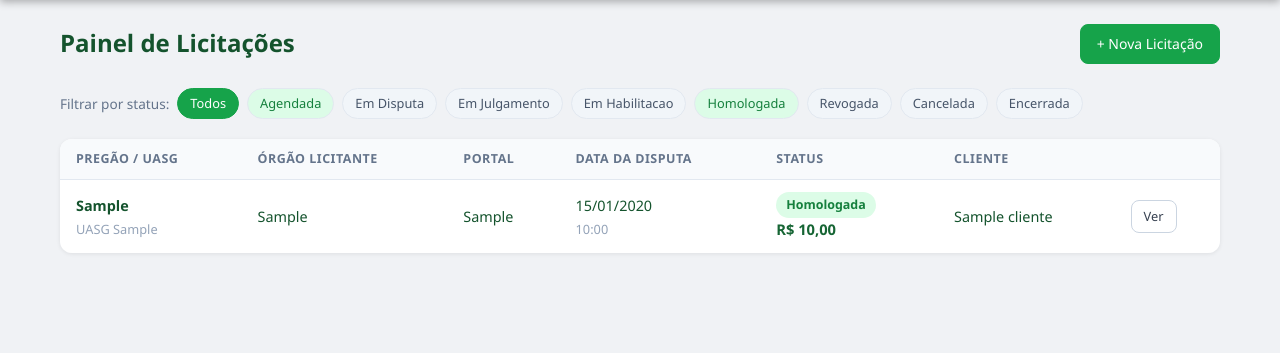
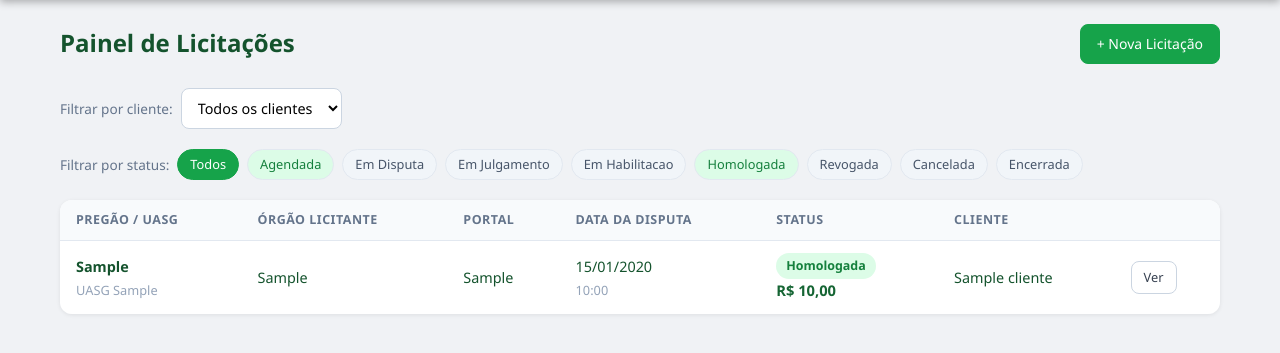
Before and after one commit to igorsantoscost-rgb/Software-de-Licita-es, a Flask app: page /painel in a window 1280 px wide. Shown: the part 56-409 px from the top of the page. Run offline with Flask 3, Linux system fonts and the light colour scheme; a user stored in the database is signed in; tables that the repository leaves empty hold one stand-in row (values such as "Sample post").

Commit message:
feat(painel): filtro por cliente; feat(orgao): opcao consorcio publico sem CAPAG

```diff
--- a/app/routes/licitacoes.py
+++ b/app/routes/licitacoes.py
@@ -13,7 +13,7 @@ lic_bp = Blueprint("lic", __name__, url_prefix="/licitacoes")
 
 UPLOAD_FOLDER = "/app/uploads"
 
-ESFERA_CHOICES = ["federal", "estadual", "municipal"]
+ESFERA_CHOICES = ["federal", "estadual", "municipal", "consorcio"]
 
 
 def _aplicar_capag(lic):
@@ -25,7 +25,8 @@ def _aplicar_capag(lic):
 
     if esfera not in ESFERA_CHOICES:
         esfera = ""
-    if esfera == "federal":
+    if esfera in ("federal", "consorcio"):
+        # Consórcio público não tem nota CAPAG própria no Tesouro
         uf, municipio = "", ""
     elif esfera == "estadual":
         municipio = ""
--- a/app/routes/main.py
+++ b/app/routes/main.py
@@ -8,10 +8,14 @@ import calendar
 main_bp = Blueprint("main", __name__)
 
 
-def _licitacoes_do_usuario(status_filtro=None):
+def _licitacoes_do_usuario(status_filtro=None, cliente_filtro=None):
     q = Licitacao.query
     if not current_user.is_assessor():
+        # Cliente sempre vê apenas as próprias licitações
         q = q.filter_by(cliente_id=current_user.cliente_id)
+    elif cliente_filtro and cliente_filtro != "todos":
+        # Assessor pode filtrar por um cliente específico
+        q = q.filter_by(cliente_id=cliente_filtro)
     if status_filtro and status_filtro != "todos":
         q = q.filter_by(status=status_filtro)
     return q.order_by(Licitacao.data_disputa.asc()).all()
@@ -21,13 +25,15 @@ def _licitacoes_do_usuario(status_filtro=None):
 @login_required
 def painel():
     status_filtro = request.args.get("status", "todos")
-    licitacoes = _licitacoes_do_usuario(status_filtro)
-    clientes = Cliente.query.all() if current_user.is_assessor() else []
+    cliente_filtro = request.args.get("cliente_id", "todos")
+    licitacoes = _licitacoes_do_usuario(status_filtro, cliente_filtro)
+    clientes = Cliente.query.order_by(Cliente.nome).all() if current_user.is_assessor() else []
     return render_template(
         "painel.html",
         licitacoes=licitacoes,
         status_choices=STATUS_CHOICES,
         status_filtro=status_filtro,
+        cliente_filtro=cliente_filtro,
         clientes=clientes,
     )
 
--- a/app/templates/detalhe_licitacao.html
+++ b/app/templates/detalhe_licitacao.html
@@ -99,6 +99,8 @@
       <h3>CAPAG — Capacidade de Pagamento</h3>
       {% if lic.esfera == 'federal' %}
         <p class="muted">Licitação federal — a CAPAG não se aplica (não existe nota para a União).</p>
+      {% elif lic.esfera == 'consorcio' %}
+        <p class="muted">Órgão é um consórcio público — a CAPAG não se aplica (não existe nota individual para consórcios).</p>
       {% elif lic.capag_nota %}
         <div class="capag-box capag-nota-{{ lic.capag_nota|replace('+','mais')|lower }}">
           <span class="capag-badge">{{ lic.capag_nota }}</span>
--- a/app/templates/form_licitacao.html
+++ b/app/templates/form_licitacao.html
@@ -43,8 +43,9 @@
           <option value="federal"   {% if lic and lic.esfera == 'federal' %}selected{% endif %}>Federal (não consulta CAPAG)</option>
           <option value="estadual"  {% if lic and lic.esfera == 'estadual' %}selected{% endif %}>Estadual / Governo do Estado</option>
           <option value="municipal" {% if lic and lic.esfera == 'municipal' %}selected{% endif %}>Municipal / Prefeitura</option>
+          <option value="consorcio" {% if lic and lic.esfera == 'consorcio' %}selected{% endif %}>Consórcio Público (não consulta CAPAG)</option>
         </select>
-        <small class="muted">Define se o sistema consulta a nota CAPAG do ente (estado ou município).</small>
+        <small class="muted">Define se o sistema consulta a nota CAPAG do ente (estado ou município). Consórcio público não possui nota CAPAG.</small>
       </div>
       <div class="campo campo-capag" id="capag-campo-uf" style="display:none;">
         <label>Estado (UF)</label>
--- a/app/templates/painel.html
+++ b/app/templates/painel.html
@@ -9,13 +9,27 @@
   {% endif %}
 </div>
 
+<!-- Filtro por cliente (apenas assessor) -->
+{% if current_user.is_assessor() and clientes %}
+<div class="filtros">
+  <span class="filtros-label">Filtrar por cliente:</span>
+  <select class="select" style="max-width:320px;"
+          onchange="window.location.href='{{ url_for('main.painel') }}?status={{ status_filtro }}&cliente_id=' + this.value">
+    <option value="todos" {% if cliente_filtro == 'todos' %}selected{% endif %}>Todos os clientes</option>
+    {% for c in clientes %}
+    <option value="{{ c.id }}" {% if cliente_filtro == c.id|string %}selected{% endif %}>{{ c.nome }}</option>
+    {% endfor %}
+  </select>
+</div>
+{% endif %}
+
 <!-- Filtro por status -->
 <div class="filtros">
   <span class="filtros-label">Filtrar por status:</span>
-  <a href="{{ url_for('main.painel', status='todos') }}"
+  <a href="{{ url_for('main.painel', status='todos', cliente_id=cliente_filtro) }}"
      class="filtro-pill {% if status_filtro == 'todos' %}ativo{% endif %}">Todos</a>
   {% for s in status_choices %}
-  <a href="{{ url_for('main.painel', status=s) }}"
+  <a href="{{ url_for('main.painel', status=s, cliente_id=cliente_filtro) }}"
      class="filtro-pill status-{{ s|replace(' ', '-') }} {% if status_filtro == s %}ativo{% endif %}">
     {{ s|title }}
   </a>
```
